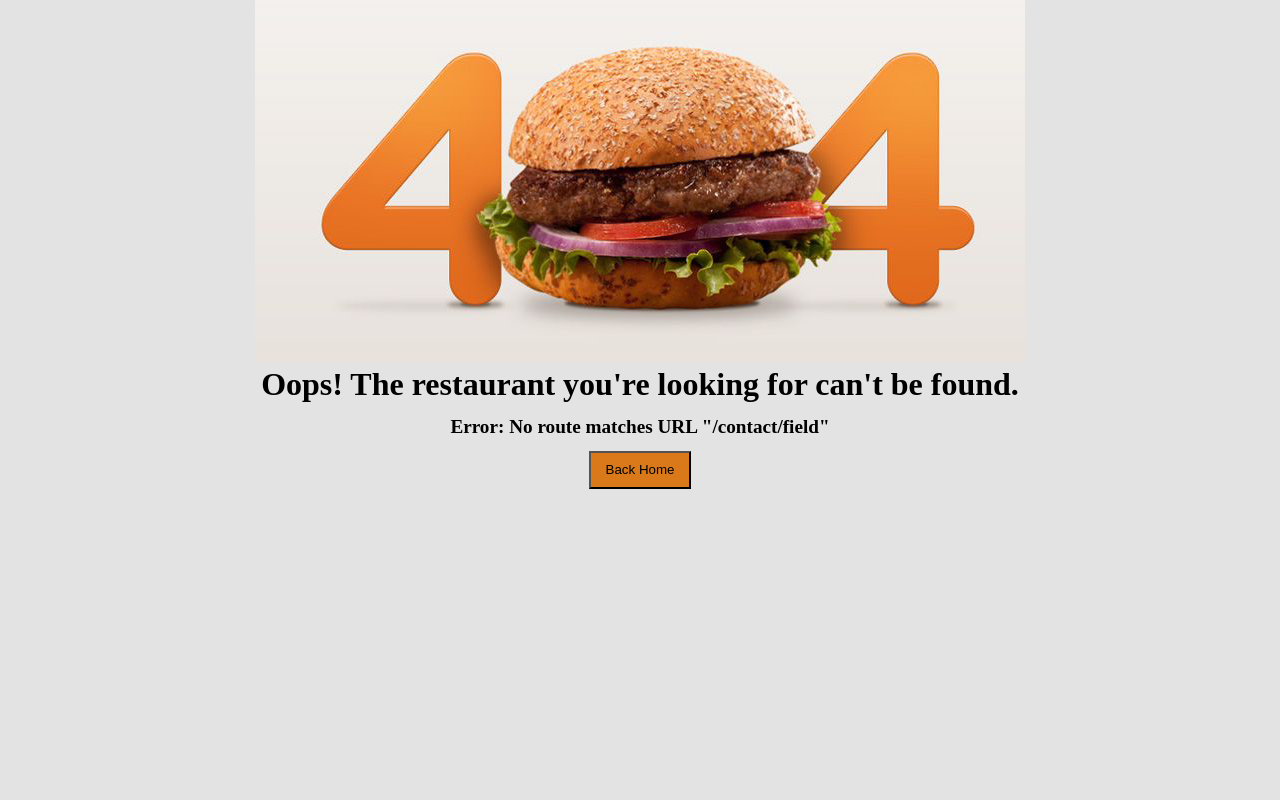
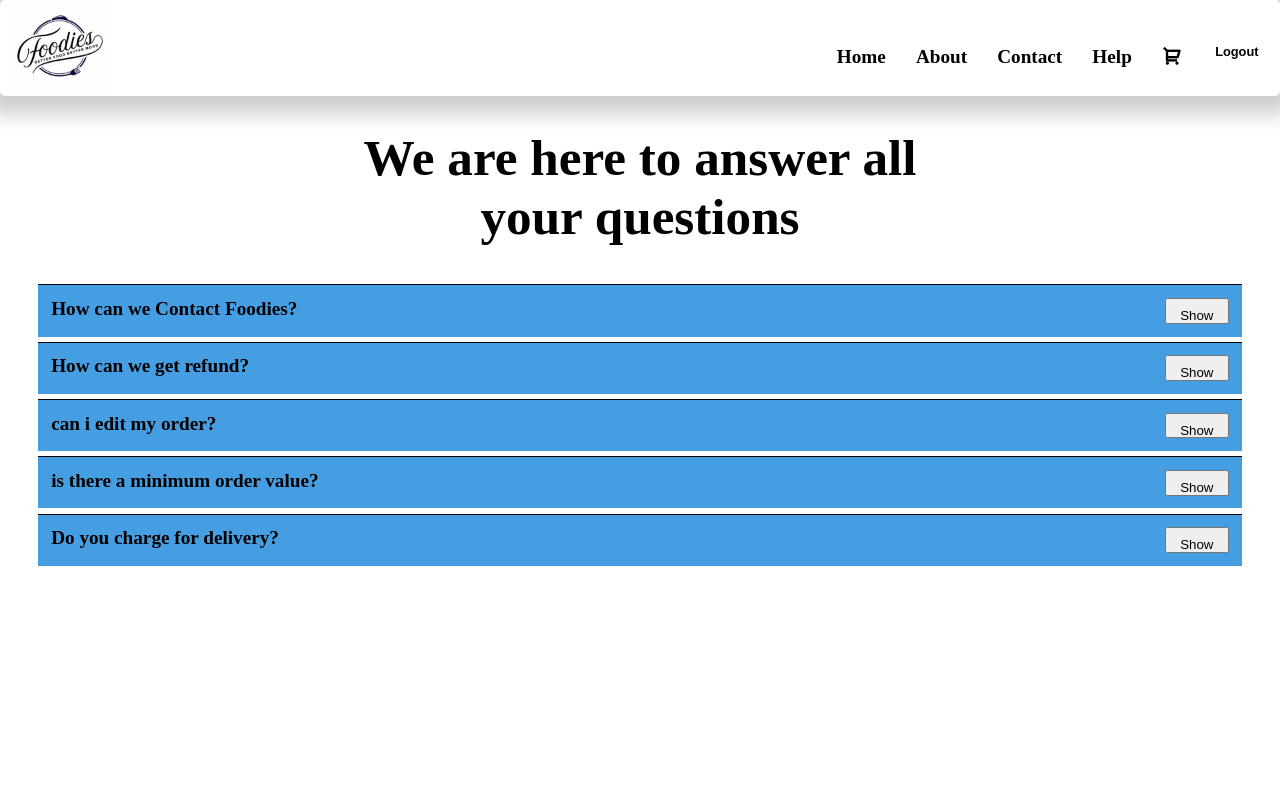
Before and after one commit to DalipTandon/FoodVilla, a React (Vite) app: page /help in a window 1280 px wide. Shown: the top 800 px of the page. Built offline with nearby package versions, Linux system fonts and the light colour scheme.

Commit message:
create help component , create accodian

```diff
--- a/App.js
+++ b/App.js
@@ -9,6 +9,7 @@ import ErrorPage from "./components/Error";
 import RestaurantMenu from "./components/RestaurantMenu";
 import { BrowserRouter,RouterProvider,Outlet, createBrowserRouter } from "react-router-dom";
 import Login from "./components/Login";
+import Help from "./components/Help";
 const AppLayout=()=>{
     return (
         <>
@@ -40,6 +41,10 @@ const appRouter=createBrowserRouter([
             path:"/restaurant/:resId",
             element:<RestaurantMenu/>
         },
+        {
+            path:"help",
+            element:<Help/>
+        },
     ]
 
     },
--- a/components/Header.js
+++ b/components/Header.js
@@ -20,6 +20,7 @@ const Header=()=>{
               <li><Link to="/">Home</Link></li>
                 <li><Link to="/about">About</Link> </li>
                 <li> <Link to="/contact">Contact</Link></li>
+                <li> <Link to="/help">Help</Link></li>
                 <li><i className="ri-shopping-cart-2-line"></i></li>
             </ul>
             {loggedin ? (
--- /dev/null
+++ b/components/Help.js
@@ -0,0 +1,45 @@
+import { useState } from "react";
+
+const Section=({title,Description})=>{
+    const[isVisible,setVisible]=useState(false);
+    return(
+        <>
+        <div className="section-div">
+            <h3 className="help-title">{title}</h3>
+            {isVisible ?
+             (<button className="help-button" onClick={()=>setVisible(false)} >Hide</button>):
+            ( <button className="help-button" onClick={()=>setVisible(true)} >Show</button>)
+            }
+              </div>
+           <div className="help-description">
+           {isVisible &&
+           <h3 className="help-description">{Description}</h3>
+           }</div>
+      </>
+    )
+};
+
+
+const Help=()=>{
+    return(
+        <div className="help-container">
+            <h3 className="help-text">We are here to answer all <br/> your questions</h3>
+            <div className="help-div">
+            <div className="main-div ">
+               <Section title={"How can we Contact Foodies?"}
+               Description={"Lorem Ipsum is simply dummy text of the printing and typesetting industry. Lorem Ipsum has been the industry's standard dummy text ever since the 1500s, when an unknown printer took a galley of type and scrambled it to make a type specimen book. It has survived not only five centuries, but also the leap into electronic typesetting, remaining essentially unchanged. It was popularised in the 1960s with the release of Letraset sheets containing Lorem Ipsum passages, and more recently with desktop publishing software like Aldus PageMaker including versions of Lorem Ipsum"}/>
+               <Section title={"How can we get refund?"}
+               Description={"Lorem Ipsum is simply dummy text of the printing and typesetting industry. Lorem Ipsum has been the industry's standard dummy text ever since the 1500s, when an unknown printer took a galley of type and scrambled it to make a type specimen book. It has survived not only five centuries, but also the leap into electronic typesetting, remaining essentially unchanged. It was popularised in the 1960s with the release of Letraset sheets containing Lorem Ipsum passages, and more recently with desktop publishing software like Aldus PageMaker including versions of Lorem Ipsum"}/>
+               <Section title={"can i edit my order?"}
+               Description={"Lorem Ipsum is simply dummy text of the printing and typesetting industry. Lorem Ipsum has been the industry's standard dummy text ever since the 1500s, when an unknown printer took a galley of type and scrambled it to make a type specimen book. It has survived not only five centuries, but also the leap into electronic typesetting, remaining essentially unchanged. It was popularised in the 1960s with the release of Letraset sheets containing Lorem Ipsum passages, and more recently with desktop publishing software like Aldus PageMaker including versions of Lorem Ipsum"}/>
+               <Section title={"is there a minimum order value?"}
+               Description={"Lorem Ipsum is simply dummy text of the printing and typesetting industry. Lorem Ipsum has been the industry's standard dummy text ever since the 1500s, when an unknown printer took a galley of type and scrambled it to make a type specimen book. It has survived not only five centuries, but also the leap into electronic typesetting, remaining essentially unchanged. It was popularised in the 1960s with the release of Letraset sheets containing Lorem Ipsum passages, and more recently with desktop publishing software like Aldus PageMaker including versions of Lorem Ipsum"}/>
+               <Section title={"Do you charge for delivery?"}
+               Description={"Lorem Ipsum is simply dummy text of the printing and typesetting industry. Lorem Ipsum has been the industry's standard dummy text ever since the 1500s, when an unknown printer took a galley of type and scrambled it to make a type specimen book. It has survived not only five centuries, but also the leap into electronic typesetting, remaining essentially unchanged. It was popularised in the 1960s with the release of Letraset sheets containing Lorem Ipsum passages, and more recently with desktop publishing software like Aldus PageMaker including versions of Lorem Ipsum"}/>
+            </div>
+            </div>
+        </div>
+    )
+}
+
+export default Help;
--- a/style.css
+++ b/style.css
@@ -8,7 +8,7 @@ a {
     color: inherit;
   }
 .header{
-    /* height: 12vh; */
+    height: 12vh;
     position:fixed;
     top:0;
     overflow: hidden;
@@ -539,3 +539,55 @@ font-weight: 900;
     background-color: #4B6CB7;
     padding: 0.5vw;
   }
+
+
+
+  /* Help container */
+ .help-container{
+  margin-top: 5vw;
+  height: fit-content;
+  /* background-color: #7f8ddf; */
+ }
+ .help-div{
+      height: 80vh;
+      /* background-color: #016034; */
+      padding: 3vw;
+ }
+ .help-text{
+  /* background-color: pink; */
+  text-align: center;
+  padding-top: 5vw ;
+  font-size: 4vw;
+
+ }
+ .main-div{
+  /* background-color: red; */
+  height: 100%;
+  width: 100%;
+  display: flex;
+  flex-direction: column;
+  gap: 0.2vw;
+ }
+ .section-div{
+  background-color: #469ee2;
+  border-top: 1px solid black;
+  height: fit-content;
+  display: flex;
+  justify-content: space-between;
+  padding: 1vw;
+
+ }
+ .help-button{
+  height: 2vw;
+  width: 5vw;
+  padding: 1vh;
+ }
+ .help-title{
+  font-size:1.5vw;
+  display: block;
+ }
+ .help-description{
+  /* background-color: red; */
+  font-size: 1vw;
+  font-weight: 600;
+ }
```
